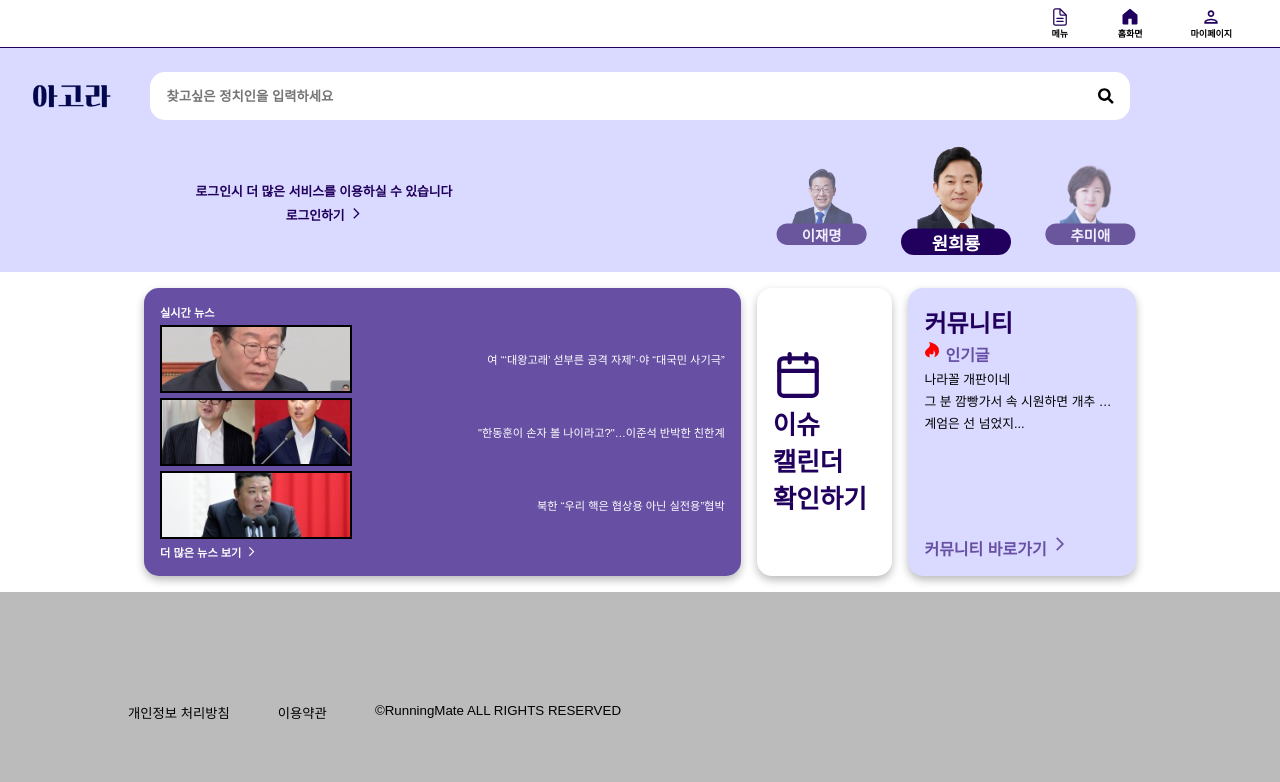
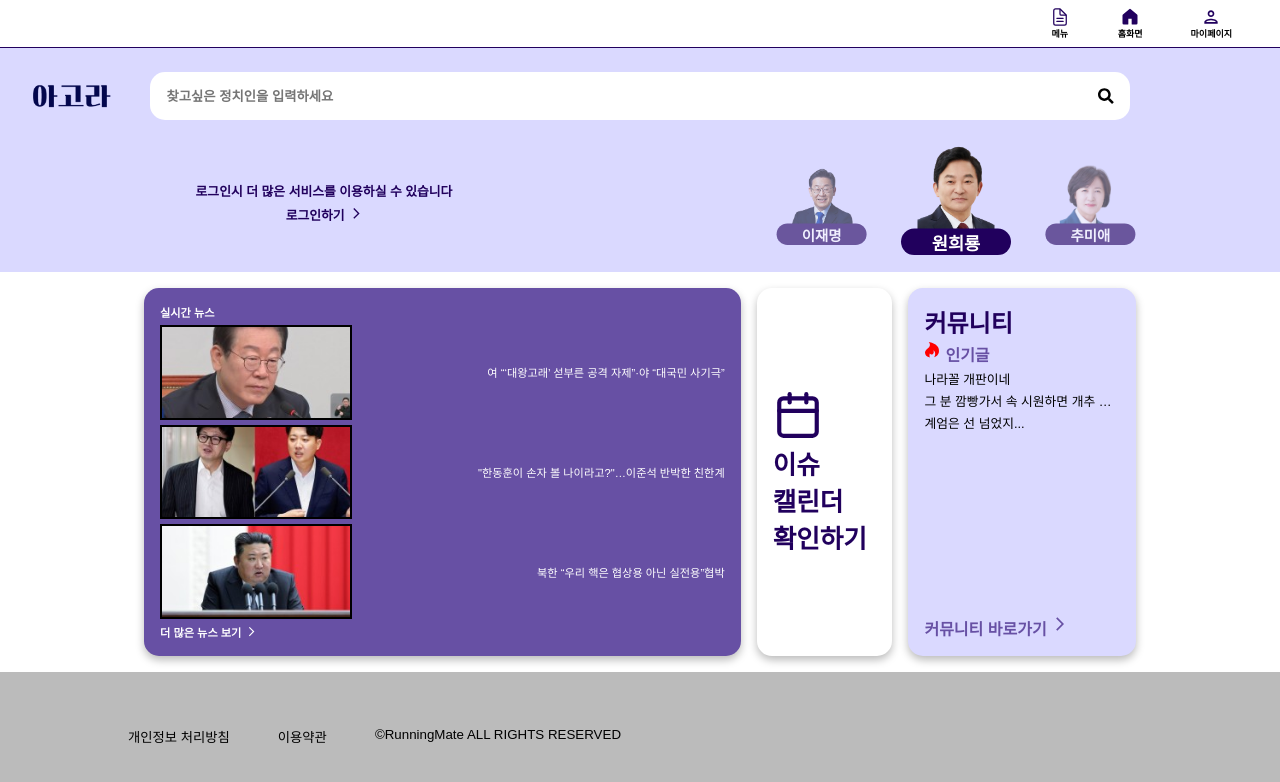
Before and after one commit to election-assistant-devteam/election-assistant, a React (Vite) app: page / in a window 1280 px wide. Shown: the top 782 px of the page. Built offline with nearby package versions, Linux system fonts and the light colour scheme; a web font is replaced by a local one.

Commit message:
fix : CenterView 화면 UI 오류 일부 수정

```diff
--- a/src/pages/main/centerview/styles/centerview.module.scss
+++ b/src/pages/main/centerview/styles/centerview.module.scss
@@ -19,7 +19,7 @@
 
     display: flex;
     flex-direction: column;
-    justify-content: space-between;
+    justify-content: start;
     align-items: center;
     flex: 1;
     @include desktop {
@@ -56,7 +56,7 @@
     @include desktop {
       &__dataSection {
         width: 80%;
-        height: 20rem;
+        height: 25rem;
         display: flex;
         flex-direction: row;
         justify-content: space-between;
@@ -82,6 +82,7 @@
         flex-direction: row;
         justify-content: center;
         align-items: center;
+        flex: 1;
 
         width: 100%;
         height: 15rem;
--- a/src/pages/main/menuview/MenuView.tsx
+++ b/src/pages/main/menuview/MenuView.tsx
@@ -5,8 +5,7 @@ import { PiQuestionBold } from "react-icons/pi";
 
 import { BiSolidEnvelope } from "react-icons/bi";
 import { BiEnvelope } from "react-icons/bi";
-import { MdKeyboardArrowRight } from "react-icons/md";
-import { FiSettings } from "react-icons/fi";
+
 import { TbBellFilled } from "react-icons/tb";
 import { TbBell } from "react-icons/tb";
 //
```
Also changed, not shown: src/pages/notification/Notification.tsx (+0 -29 lines).
